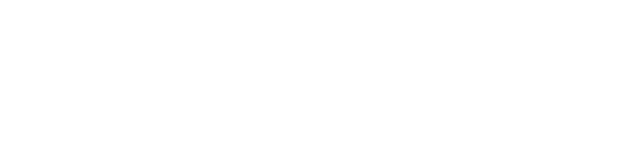
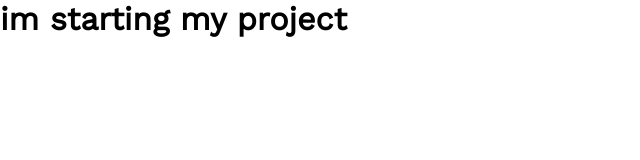
Before and after one commit to Nazir649515/g3-architects-main, a plain HTML site: page index.html in a window 1280 px wide. Shown: the whole page, without its empty margins (0-640 px from the left). Drawn offline with nearby package versions, Linux system fonts and the light colour scheme.

Commit message:
styles added

```diff
--- a/index.html
+++ b/index.html
@@ -5,8 +5,12 @@
   <meta http-equiv="X-UA-Compatible" content="IE=edge">
   <meta name="viewport" content="width=device-width, initial-scale=1.0">
   <title>g3-architects-main</title>
+  <link rel="stylesheet" href="styles/architects.css">
+  <link rel="preconnect" href="https://fonts.googleapis.com">
+<link rel="preconnect" href="https://fonts.gstatic.com" crossorigin>
+<link href="https://fonts.googleapis.com/css2?family=Poppins:wght@500&family=Work+Sans&display=swap" rel="stylesheet">
 </head>
 <body>
-
+  <h1>im starting my project</h1
 </body>
 </html>
--- a/styles/architects.css
+++ b/styles/architects.css
@@ -0,0 +1,8 @@
+*{
+  box-sizing: border-box;
+  margin: 0;
+  padding: 0;
+  font-family: 'Work Sans', sans-serif;
+}
+
+/*--------------------section 1------------------*/
```
